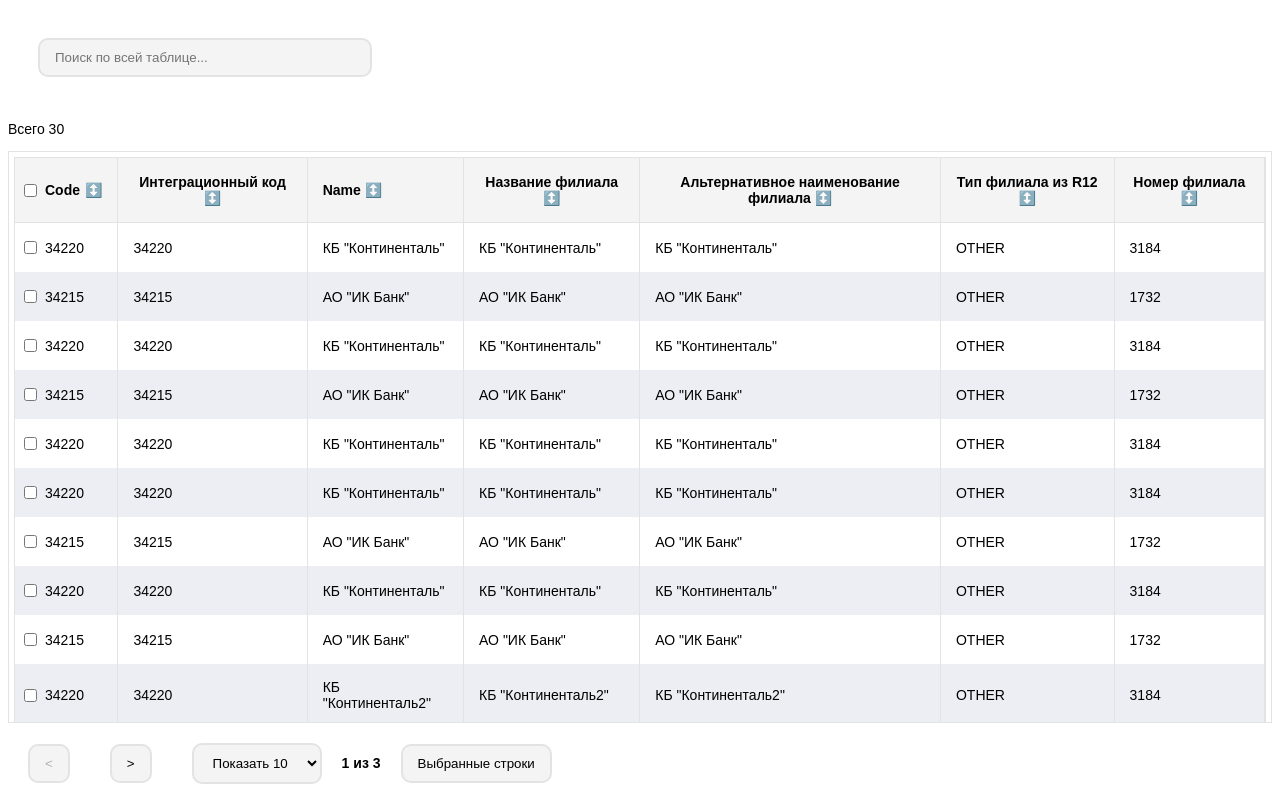
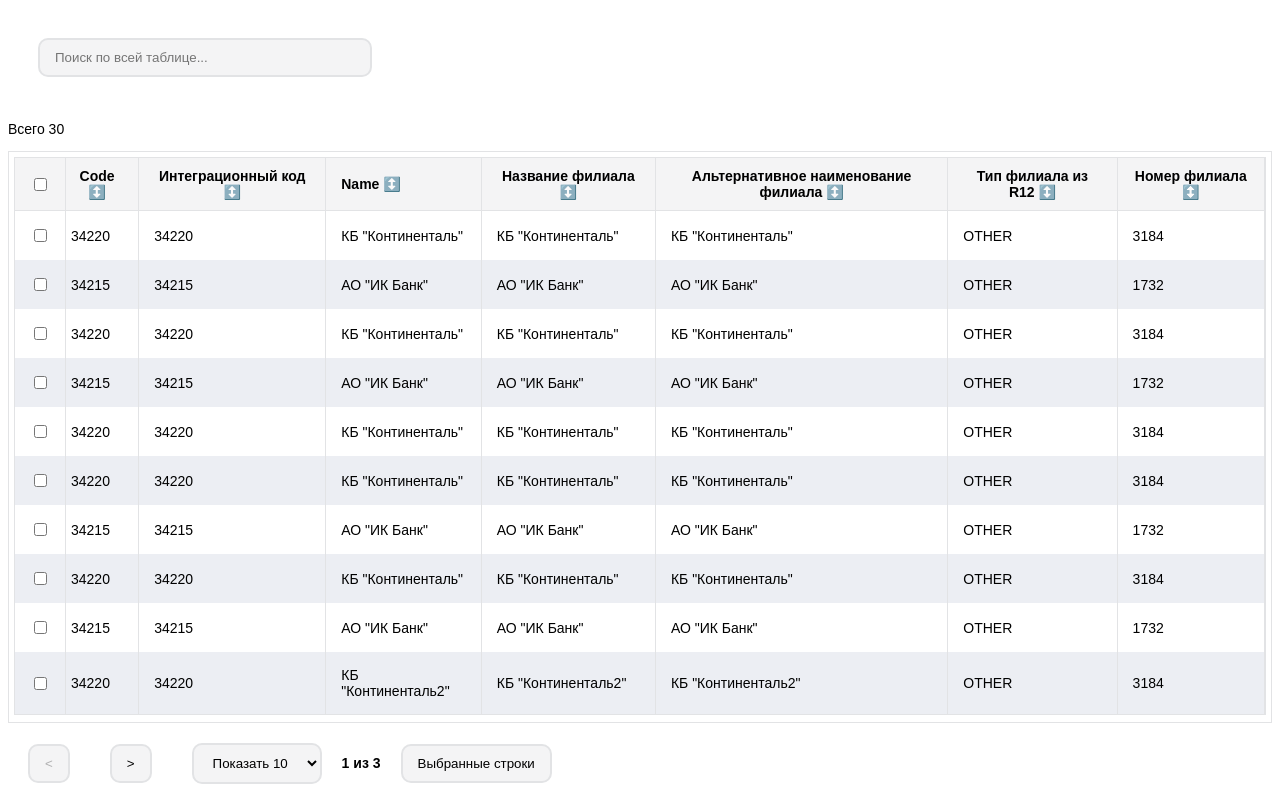
Before and after one commit to petrosyyaann/react-table-example, a React (Vite) app: page / in a window 1280 px wide. Built offline with nearby package versions, Linux system fonts and the light colour scheme.

Commit message:
✨ Some changes

```diff
--- a/src/App.tsx
+++ b/src/App.tsx
@@ -1,8 +1,6 @@
-import { useMemo, useState } from 'react'
+import { useState } from 'react'
 import {
-  ColumnDef,
   ColumnFiltersState,
-  createColumnHelper,
   flexRender,
   getCoreRowModel,
   getFacetedMinMaxValues,
@@ -16,8 +14,8 @@ import {
 
 import './index.css'
 import { banks } from './data/Banks'
-import { IBank } from 'types/Bank'
 import { DebouncedInput } from './components/DebouncedInput/DebouncedInput'
+import { useColumns } from './components/Columns/useColumns'
 
 export function App() {
   const [data] = useState(() => [...banks])
@@ -26,68 +24,7 @@ export function App() {
   const [globalFilter, setGlobalFilter] = useState('')
   const [selectRows, setselectRows] = useState<number[]>([])
 
-  const columnHelper = createColumnHelper<IBank>()
-
-  // eslint-disable-next-line @typescript-eslint/no-explicit-any
-  const columns = useMemo<ColumnDef<IBank, any>[]>(
-    () => [
-      columnHelper.accessor('code', {
-        header: () => (
-          <>
-            <input
-              type="checkbox"
-              onClick={() =>
-                selectRows.length ===
-                table.getPrePaginationRowModel().rows.length + 1
-                  ? setselectRows([])
-                  : setselectRows(
-                      Array.from(
-                        {
-                          length:
-                            table.getPrePaginationRowModel().rows.length + 1,
-                        },
-                        (_, index) => index
-                      )
-                    )
-              }
-              checked={
-                selectRows.length ===
-                table.getPrePaginationRowModel().rows.length + 1
-              }
-            />
-            <p>Code</p>
-          </>
-        ),
-        cell: (info) => info.getValue(),
-      }),
-      columnHelper.accessor('integrationCode', {
-        header: 'Интеграционный код',
-        cell: (info) => info.getValue(),
-      }),
-      columnHelper.accessor('name', {
-        header: 'Name',
-        cell: (info) => info.renderValue(),
-      }),
-      columnHelper.accessor('branchName', {
-        header: 'Название филиала',
-        cell: (info) => info.renderValue(),
-      }),
-      columnHelper.accessor('alternativeBranchBame', {
-        header: 'Альтернативное наименование филиала',
-        cell: (info) => info.renderValue(),
-      }),
-      columnHelper.accessor('branchTypeFromR12', {
-        header: 'Тип филиала из R12',
-        cell: (info) => info.renderValue(),
-      }),
-      columnHelper.accessor('branchNumber', {
-        header: 'Номер филиала',
-        cell: (info) => info.renderValue(),
-      }),
-    ],
-    // eslint-disable-next-line react-hooks/exhaustive-deps
-    [columnHelper]
-  )
+  const columns = useColumns(selectRows, setselectRows)
 
   const table = useReactTable({
     data,
@@ -150,10 +87,13 @@ export function App() {
                             header.column.columnDef.header,
                             header.getContext()
                           )}
-                      {{
+
+                      {(header.column.getCanSort() &&
+                        {
                           asc: ' 🔼',
                           desc: ' 🔽',
-                      }[header.column.getIsSorted() as string] ?? ' ↕️'}
+                        }[header.column.getIsSorted() as string]) ??
+                        ' ↕️'}
                     </div>
                   </th>
                 ))}
@@ -166,7 +106,6 @@ export function App() {
                 {row.getVisibleCells().map((cell) => (
                   <td
                     key={cell.id}
-                    className={Number(row.id) % 2 ? 'td-even' : ''}
                     style={{
                       paddingLeft: cell.column.id === 'code' ? '5px' : '',
                     }}
@@ -178,19 +117,12 @@ export function App() {
                         : setselectRows((prev) => [...prev, row.index])
                     }}
                   >
-                    {cell.column.id === 'code' ? (
-                      <div className="div-checkbox">
+                    {cell.column.id === 'chekboxes' ? (
                       <input
+                        readOnly
                         type="checkbox"
                         checked={selectRows.includes(row.index)}
                       />
-                        <div className="input-div">
-                          {flexRender(
-                            cell.column.columnDef.cell,
-                            cell.getContext()
-                          )}
-                        </div>
-                      </div>
                     ) : (
                       flexRender(cell.column.columnDef.cell, cell.getContext())
                     )}
--- /dev/null
+++ b/src/components/Columns/useColumns.tsx
@@ -0,0 +1,73 @@
+import { ColumnDef, createColumnHelper } from '@tanstack/react-table'
+import { Dispatch, SetStateAction, useMemo } from 'react'
+import { IBank } from 'types/Bank'
+
+export const useColumns = (
+  selectRows: number[],
+  setselectRows: Dispatch<SetStateAction<number[]>>
+) => {
+  const columnHelper = createColumnHelper<IBank>()
+
+  const columns = useMemo<ColumnDef<IBank, any>[]>(
+    () => [
+      columnHelper.accessor('chekboxes', {
+        header: ({ table }) => (
+          <input
+            type="checkbox"
+            onClick={() =>
+              selectRows.length ===
+              table.getPrePaginationRowModel().rows.length + 1
+                ? setselectRows([])
+                : setselectRows(
+                    Array.from(
+                      {
+                        length:
+                          table.getPrePaginationRowModel().rows.length + 1,
+                      },
+                      (_, index) => index
+                    )
+                  )
+            }
+            checked={
+              selectRows.length ===
+              table.getPrePaginationRowModel().rows.length + 1
+            }
+            readOnly
+          />
+        ),
+        enableSorting: false,
+      }),
+      columnHelper.accessor('code', {
+        header: 'Code',
+        cell: (info) => info.getValue(),
+      }),
+      columnHelper.accessor('integrationCode', {
+        header: 'Интеграционный код',
+        cell: (info) => info.getValue(),
+      }),
+      columnHelper.accessor('name', {
+        header: 'Name',
+        cell: (info) => info.renderValue(),
+      }),
+      columnHelper.accessor('branchName', {
+        header: 'Название филиала',
+        cell: (info) => info.renderValue(),
+      }),
+      columnHelper.accessor('alternativeBranchBame', {
+        header: 'Альтернативное наименование филиала',
+        cell: (info) => info.renderValue(),
+      }),
+      columnHelper.accessor('branchTypeFromR12', {
+        header: 'Тип филиала из R12',
+        cell: (info) => info.renderValue(),
+      }),
+      columnHelper.accessor('branchNumber', {
+        header: 'Номер филиала',
+        cell: (info) => info.renderValue(),
+      }),
+    ],
+    [columnHelper, selectRows, setselectRows]
+  )
+
+  return columns
+}
--- a/src/index.css
+++ b/src/index.css
@@ -38,7 +38,7 @@ button {
   cursor: pointer;
 }
 
-.td-even {
+tr:nth-child(2n) {
   background-color: #eceef3;
 }
 
--- a/src/types/Bank.ts
+++ b/src/types/Bank.ts
@@ -1,4 +1,5 @@
 export interface IBank {
+  chekboxes: string
   code: number
   integrationCode: number
   name: string
```
Also changed, not shown: .eslintrc.cjs. Lines whose indentation alone changed are shown as unchanged.
